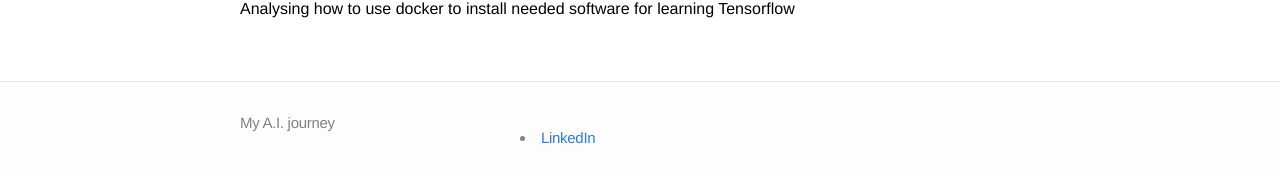
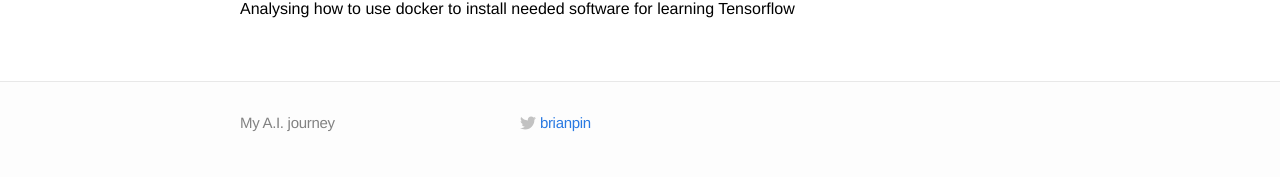
Before and after one commit to BrianPin/brianpin.github.io, a Jekyll site: the page built from index.html, in a window 1280 px wide. Shown: the part 1047-1224 px from the top of the page. Built offline with Jekyll 4.4.1, drawn with Linux system fonts in a browser that asks for light colours.

Commit message:
Fix footer

```diff
--- a/_includes/footer.html
+++ b/_includes/footer.html
@@ -49,19 +49,29 @@
             <span class="username">{{ site.twitter_username }}</span>
           </a>
         </li>{% endif %}
+        {% if site.linkedin_username %}<li>
+          <a href="https://linkedin.com/in/{{ site.twitter_username }}">
+            <span class="icon linkedin">
+              <svg version="1.1" class="twitter-icon-svg" xmlns="http://www.w3.org/2000/svg" xmlns:xlink="http://www.w3.org/1999/xlink" x="0px" y="0px"
+                 viewBox="0 0 16 16" enable-background="new 0 0 16 16" xml:space="preserve">
+                <path fill="#C2C2C2" d="M15.969,3.058c-0.586,0.26-1.217,0.436-1.878,0.515c0.675-0.405,1.194-1.045,1.438-1.809
+                c-0.632,0.375-1.332,0.647-2.076,0.793c-0.596-0.636-1.446-1.033-2.387-1.033c-1.806,0-3.27,1.464-3.27,3.27
+                c0,0.256,0.029,0.506,0.085,0.745C5.163,5.404,2.753,4.102,1.14,2.124C0.859,2.607,0.698,3.168,0.698,3.767
+                c0,1.134,0.577,2.135,1.455,2.722C1.616,6.472,1.112,6.325,0.671,6.08c0,0.014,0,0.027,0,0.041c0,1.584,1.127,2.906,2.623,3.206
+                C3.02,9.402,2.731,9.442,2.433,9.442c-0.211,0-0.416-0.021-0.615-0.059c0.416,1.299,1.624,2.245,3.055,2.271
+                c-1.119,0.877-2.529,1.4-4.061,1.4c-0.264,0-0.524-0.015-0.78-0.046c1.447,0.928,3.166,1.469,5.013,1.469
+                c6.015,0,9.304-4.983,9.304-9.304c0-0.142-0.003-0.283-0.009-0.423C14.976,4.29,15.531,3.714,15.969,3.058z"/>
+              </svg>
+            </span>
+            <span class="username">{{ site.linkedin_username }}</span>
+          </a>
+        </li>{% endif %}
       </ul>
     </div>
 
     <div class="footer-col-3 column">
       <p class="text">{{ site.description }}</p>
     </div>
-    {% if site.linkedin_username %}
-      <li>
-        <a href="https://linkedin.com/in/{{ site.linkedin_username }}">
-          <i class="fa fa-linkedin"></i> LinkedIn
-        </a>
-      </li>
-    {% endif %}
 
   </div>
 
```
